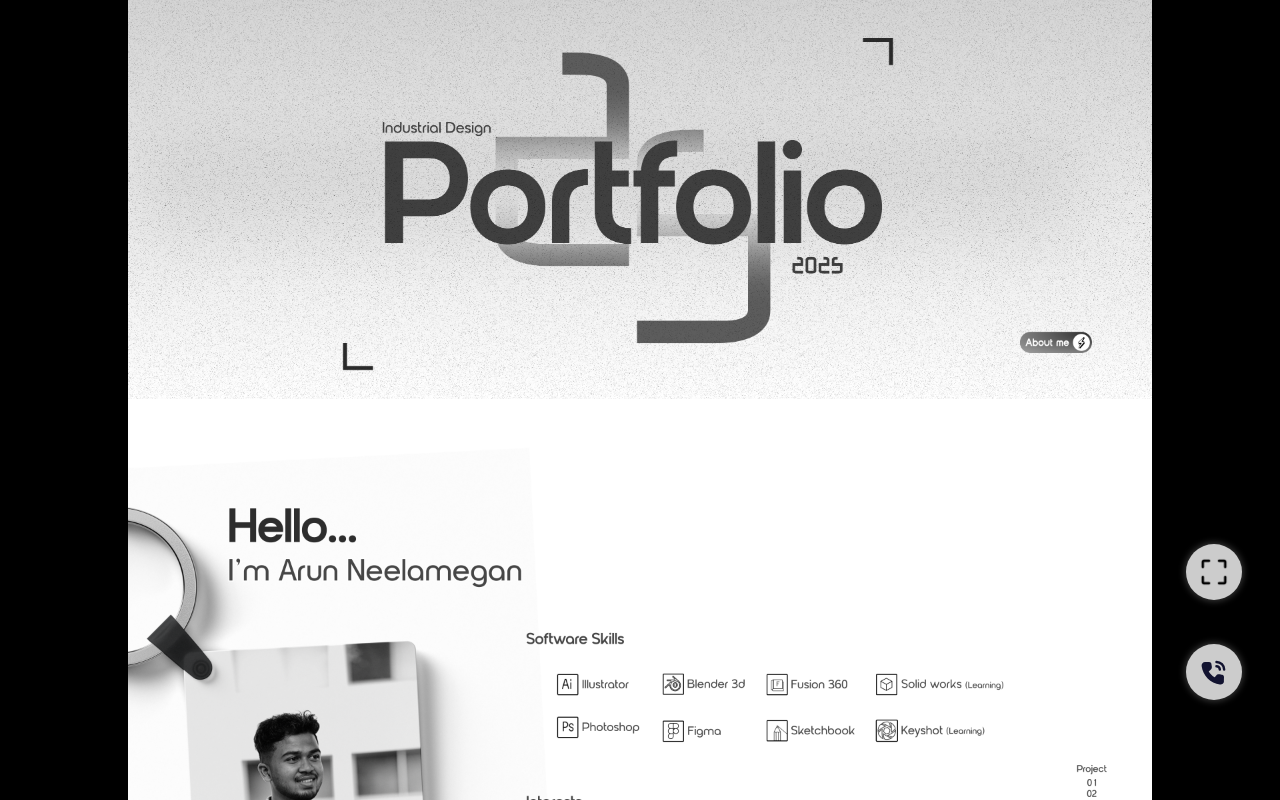
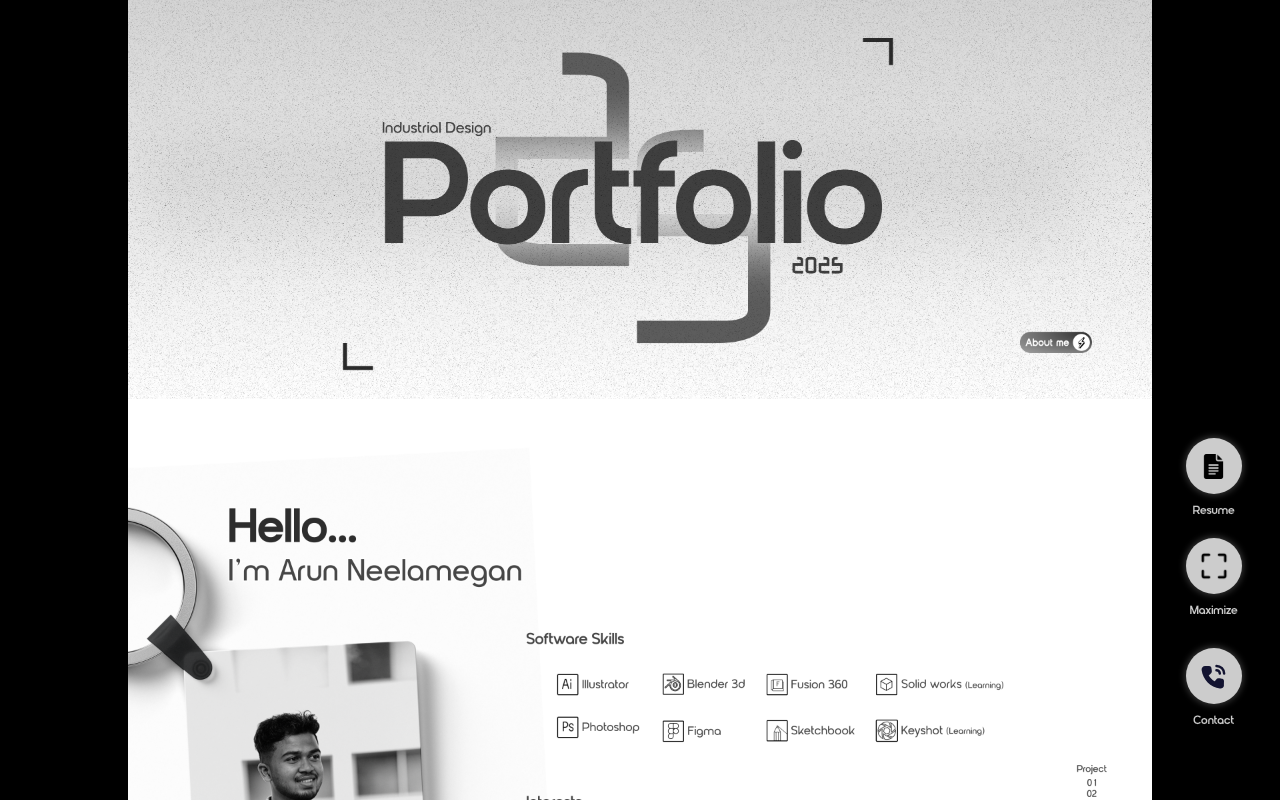
Before and after one commit to Jagadeeswaran27/arun-portfolio-v1, a React (Vite) app: page / in a window 1280 px wide. Shown: the top 800 px of the page. Built offline with nearby package versions, Linux system fonts and the light colour scheme.

Commit message:
new changes

```diff
--- a/src/App.tsx
+++ b/src/App.tsx
@@ -3,7 +3,7 @@ import { useEffect, useState } from "react";
 import Lottie from "lottie-react";
 import animationData from "./assets/animations/system-solid.json";
 import SocialIcon, { type SocialIconType } from "./components/SocialIcon";
-import { maximize, minimize } from "./resources/icons";
+import { maximize, minimize, resume } from "./resources/icons";
 import { socialIcons } from "./data/socialIcons";
 import Miscellaneous from "./components/Miscellaneous";
 import Contact from "./components/Contact";
@@ -69,17 +69,57 @@ function App() {
           className={`hover:scale-[103%] transition-all duration-300 ease-in-out hover:shadow-[0px_2px_8px_rgba(0,0,0,0.2)] hover:rounded-md`}
         />
       ))}
+      {/* Contact Floating */}
+      <div
+        className="fixed z-50 right-[3%] flex flex-col items-center transition-all duration-300 ease-in-out"
+        style={{
+          bottom: isHovered
+            ? isSmallDevice
+              ? "550px"
+              : "580px"
+            : isSmallDevice
+            ? "250px"
+            : "280px",
+        }}
+      >
+        <div
+          onClick={() => {
+            window.open(
+              "https://firebasestorage.googleapis.com/v0/b/verbisense.appspot.com/o/resume%2FArun%20N%20resume.pdf?alt=media&token=8c6f2d8c-4730-4e61-b402-0c7e699facf6",
+              "_blank"
+            );
+          }}
+          className="w-14 h-14 rounded-full flex items-center justify-center cursor-pointer hover:scale-105 transition-all duration-300 ease-in-out"
+          style={{
+            background: "#cccccc",
+            boxShadow: "0px 0px 7px 1px #F7F7F740",
+          }}
+        >
+          <img src={resume} alt="" width={25} height={25} />
+        </div>
+        <p
+          className="font-brand text-[#cccccc] font-extralight text-[12px] mt-2 text-center"
+          style={{ WebkitTextStroke: "0.1px #000000" }}
+        >
+          Resume
+        </p>
+      </div>
+      {/* Fullscreen Toggle */}
+      <div
+        className="fixed z-50 right-[3%] flex flex-col items-center transition-all duration-300 ease-in-out"
+        style={{
+          bottom: isHovered
+            ? isSmallDevice
+              ? "450px"
+              : "480px"
+            : isSmallDevice
+            ? "150px"
+            : "180px",
+        }}
+      >
         <div
           onClick={toggleFullscreen}
-        className={`z-50 group w-14 h-14 fixed ${
-          isHovered
-            ? isSmallDevice
-              ? "bottom-[470px]"
-              : "bottom-[500px]"
-            : isSmallDevice
-            ? "bottom-[170px]"
-            : "bottom-[200px]"
-        } right-[3%] rounded-full flex items-center justify-center transition-all duration-300 ease-in-out cursor-pointer hover:scale-105`}
+          className="z-50 group w-14 h-14 rounded-full flex items-center justify-center transition-all duration-300 ease-in-out cursor-pointer hover:scale-105"
           style={{
             background: "#cccccc",
             boxShadow: "0px 0px 7px 1px #F7F7F740",
@@ -94,12 +134,23 @@ function App() {
             }}
           />
         </div>
-      {/* Floating icon */}
+        <p
+          className="font-brand text-[#cccccc] font-extralight text-[12px] mt-2 text-center"
+          style={{ WebkitTextStroke: "0.1px #000000" }}
+        >
+          {isFullscreen ? "Minimize" : "Maximize"}
+        </p>
+      </div>
+      {/* Contact Floating icon */}
+      <div
+        className="fixed z-50 right-[3%] flex flex-col items-center transition-all duration-300 ease-in-out"
+        style={{ bottom: "70px" }}
+      >
         <div
           onMouseLeave={() => setIsHovered(false)}
           onMouseEnter={() => setIsHovered(true)}
           onClick={isSmallDevice ? () => setIsSocialOpened(true) : undefined}
-        className={`z-50 social-container group w-14 h-14 fixed bottom-[100px] right-[3%] rounded-full flex items-end cursor-pointer hover:scale-105 hover:h-[350px] ${
+          className={`z-50 social-container group w-14 h-14 relative rounded-full flex items-end cursor-pointer hover:scale-105 hover:h-[350px] ${
             isSocialOpened ? "h-[350px]" : ""
           } transition-all duration-500 ease-in-out origin-bottom`}
           style={{
@@ -128,6 +179,13 @@ function App() {
             } group-hover:opacity-0 `}
           />
         </div>
+        <p
+          className="font-brand text-[#cccccc] font-extralight text-[12px] mt-2 text-center"
+          style={{ WebkitTextStroke: "0.1px #000000" }}
+        >
+          Contact
+        </p>
+      </div>
       <Miscellaneous />
       <Contact />
     </div>
--- a/src/components/Contact.tsx
+++ b/src/components/Contact.tsx
@@ -4,7 +4,7 @@ import ContactLinkItem from "./ContactLinkItem";
 
 const Contact = () => {
   return (
-    <div className="w-full bg-white pt-[30px] md:pt-[70px] font-brand flex flex-col lg:flex-row hover:shadow-[0px_2px_8px_rgba(0,0,0,0.2)] hover:rounded-md hover:scale-105 transition-all duration-300 ease-in-out">
+    <div className="w-full bg-white pt-[30px] md:pt-[50px] font-brand flex flex-col lg:flex-row hover:shadow-[0px_2px_8px_rgba(0,0,0,0.2)] hover:rounded-md hover:scale-105 transition-all duration-300 ease-in-out">
       <img
         src={arun}
         alt=""
--- a/src/components/ContactLinkItem.tsx
+++ b/src/components/ContactLinkItem.tsx
@@ -1,3 +1,4 @@
+import { useState } from "react";
 import type { ContactLink } from "../data/contactLinks";
 
 interface ContactLinkProps {
@@ -5,14 +6,19 @@ interface ContactLinkProps {
 }
 
 const ContactLinkItem = (props: ContactLinkProps) => {
-  const { image, title, onClick } = props.item;
+  const { image, hoverImage, title, onClick } = props.item;
+
+  const [isHovered, setIsHovered] = useState(false);
+
   return (
     <div
-      className="flex items-center gap-0.5 cursor-pointer justify-center"
+      className="flex items-center gap-0.5 cursor-pointer justify-center hover:scale-110 transition-all duration-200 ease-in-out"
       onClick={onClick}
+      onMouseEnter={() => setIsHovered(true)}
+      onMouseLeave={() => setIsHovered(false)}
     >
       <img
-        src={image}
+        src={isHovered ? hoverImage : image}
         alt=""
         className="w-6 h-6 sm:w-7 sm:h-7 md:w-8 md:h-8 object-contain"
       />
--- a/src/components/Miscellaneous.tsx
+++ b/src/components/Miscellaneous.tsx
@@ -1,5 +1,5 @@
 import { miscellaneousData } from "../data/miscelleanous";
-import { miscellaneousBackground } from "../resources/images";
+import { miscellaneousBackground, project5 } from "../resources/images";
 import MiscellaneousCard from "./MiscellaneousCard";
 
 function Miscellaneous() {
@@ -9,6 +9,13 @@ function Miscellaneous() {
         src={miscellaneousBackground}
         alt=""
         className="absolute bottom-4 right-[12%] z-0 max-md:w-[194px] max-md:h- max-md:bottom-[25%]"
+      />
+      <img
+        src={project5}
+        className="absolute right-[4%] top-[45%] max-xl:hidden block"
+        width={40}
+        height={78}
+        alt=""
       />
       <div className="absolute bottom-[70px] left-0  w-[200px] h-2.5 bg-[#B2B2B2]"></div>
       <div className="relative z-10">
--- a/src/data/contactLinks.ts
+++ b/src/data/contactLinks.ts
@@ -1,8 +1,18 @@
-import { behance, linkedin, mail, whatsapp } from "../resources/icons";
+import {
+  behance,
+  behanceHover,
+  linkedin,
+  linkedInHover,
+  mail,
+  mailHover,
+  whatsapp,
+  whatsAppHover,
+} from "../resources/icons";
 
 export type ContactLink = {
   id: string;
   image: string;
+  hoverImage: string;
   title: string;
   onClick: () => void;
 };
@@ -11,6 +21,7 @@ export const contactLinks: ContactLink[] = [
   {
     id: "1",
     image: mail,
+    hoverImage: mailHover,
     title: "Gmail",
     onClick: () => {
       const subject = "";
@@ -24,6 +35,7 @@ export const contactLinks: ContactLink[] = [
   {
     id: "2",
     image: linkedin,
+    hoverImage: linkedInHover,
     title: "Linkedin",
     onClick: () => {
       window.open("http://www.linkedin.com/in/arun-n-5510b1252", "_blank");
@@ -32,6 +44,7 @@ export const contactLinks: ContactLink[] = [
   {
     id: "3",
     image: whatsapp,
+    hoverImage: whatsAppHover,
     title: "Whatsapp",
     onClick: () => {
       window.open("https://wa.me/8296570333", "_blank");
@@ -40,6 +53,7 @@ export const contactLinks: ContactLink[] = [
   {
     id: "4",
     image: behance,
+    hoverImage: behanceHover,
     title: "Behance",
     onClick: () => {
       window.open("https://www.behance.net/arunn15", "_blank");
--- a/src/resources/icons.ts
+++ b/src/resources/icons.ts
@@ -10,6 +10,7 @@ import linkedInHover from "../assets/icons/linkedin-hover.png";
 import behanceHover from "../assets/icons/behance-hover.png";
 import whatsAppHover from "../assets/icons/whatsapp-hover.png";
 import link from "../assets/icons/link.png";
+import resume from "../assets/icons/resume.png";
 
 export {
   phone,
@@ -24,4 +25,5 @@ export {
   behanceHover,
   whatsAppHover,
   link,
+  resume,
 };
--- a/src/resources/images.ts
+++ b/src/resources/images.ts
@@ -33,6 +33,7 @@ import moisturizer from "../assets/images/moisturizer.webp";
 import mealApp from "../assets/images/meal-app.webp";
 import caige from "../assets/images/caige.webp";
 import arun from "../assets/images/arun.webp";
+import project5 from "../assets/images/project-5.png";
 
 export {
   webp1,
@@ -70,4 +71,5 @@ export {
   mealApp,
   caige,
   arun,
+  project5,
 };
```
Also changed, not shown: src/assets/icons/resume.png (added), src/assets/images/project-5.png (added). Lines whose indentation alone changed are shown as unchanged.
